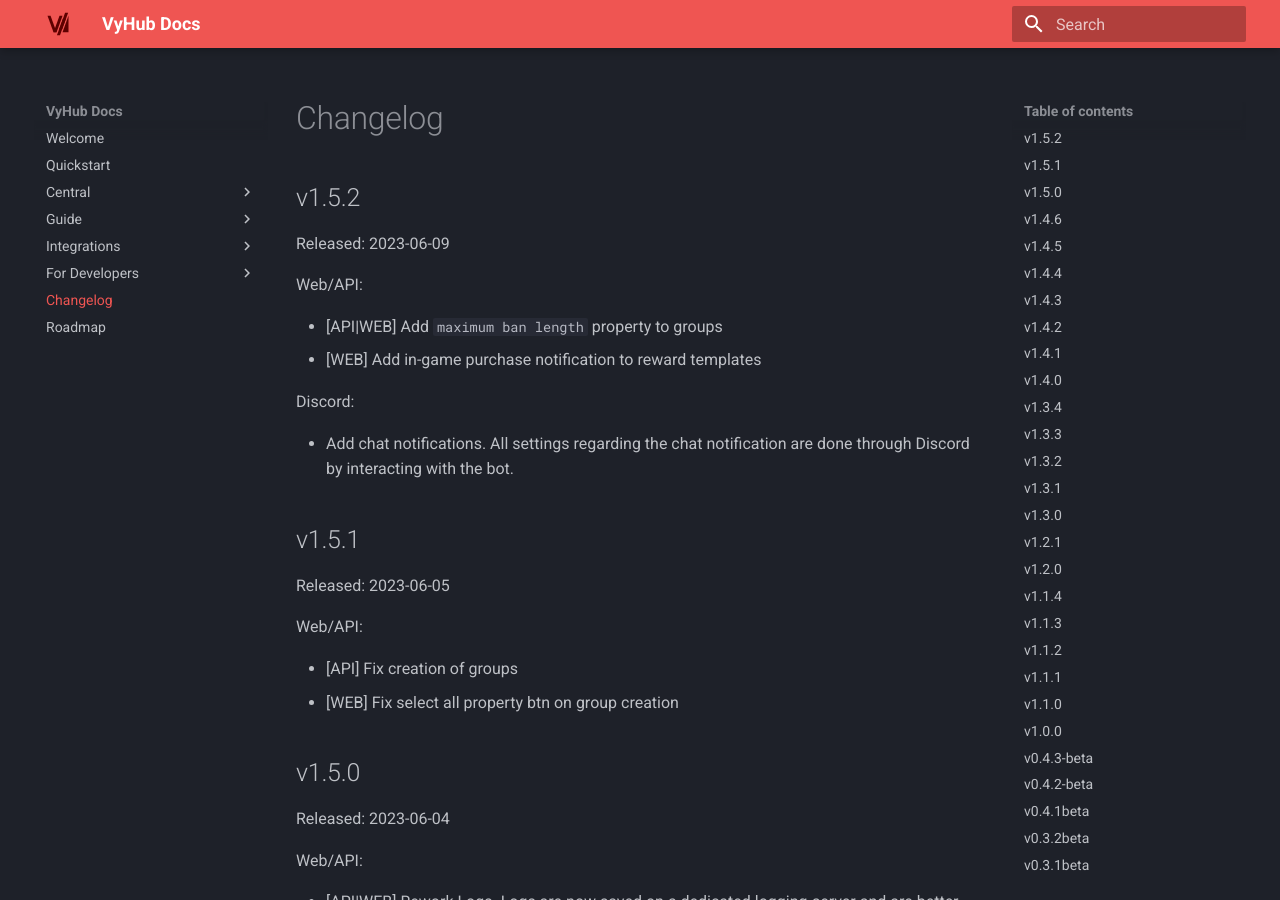
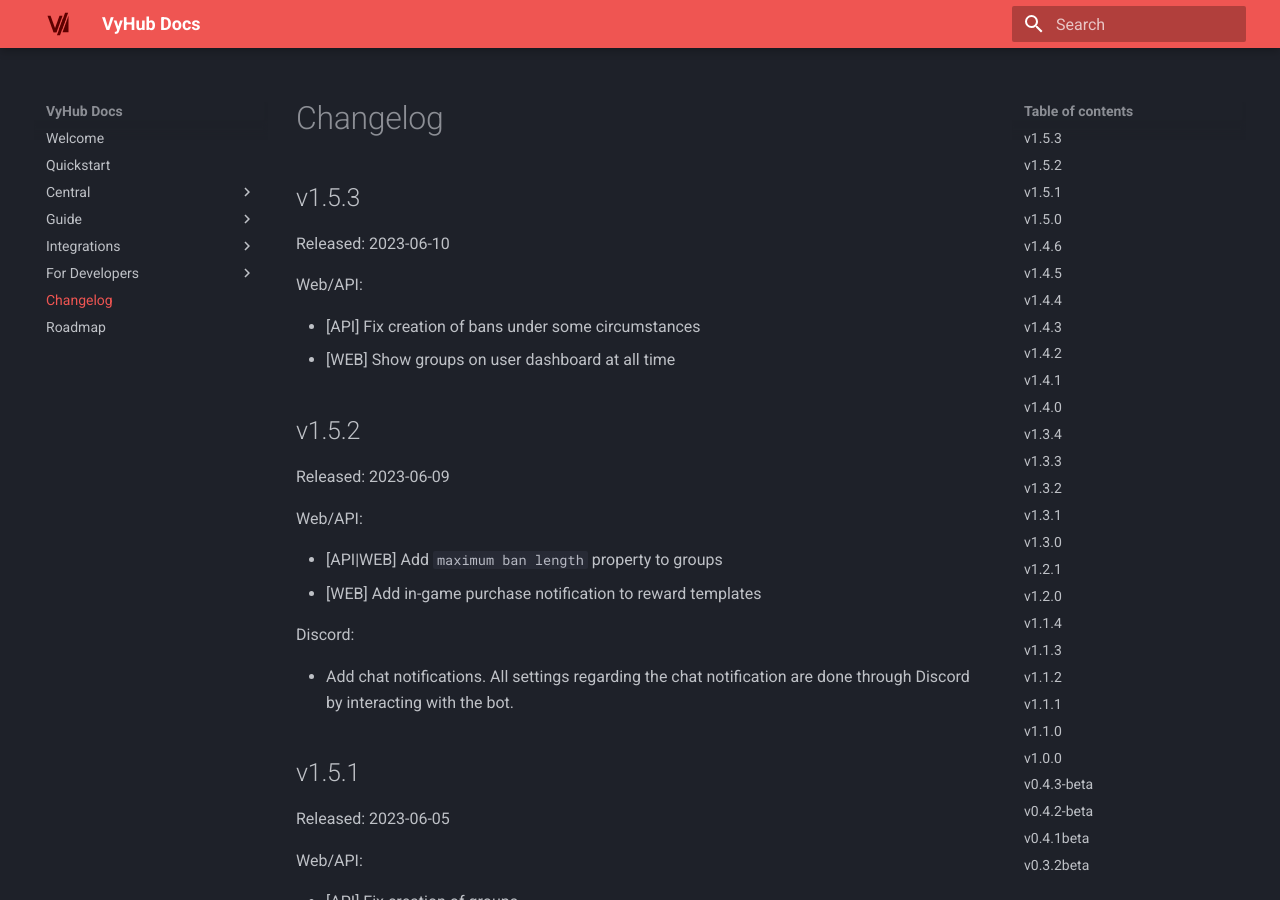
Before and after one commit to nyx-project/vyhub-documentation, an MkDocs documentation site: the page built from docs/changelog.md, in a window 1280 px wide and 900 px high. Built offline with MkDocs 1.6.1 and Material for MkDocs 9.7.7, drawn with Linux system fonts in a browser that asks for light colours; the version menu is left out.

Commit message:
Add 1.5.3 changelog

```diff
--- a/docs/changelog.md
+++ b/docs/changelog.md
@@ -1,4 +1,13 @@
 # Changelog
+
+## v1.5.3
+
+Released: 2023-06-10
+
+Web/API:
+
+- [API] Fix creation of bans under some circumstances
+- [WEB] Show groups on user dashboard at all time
 
 ## v1.5.2
 
```
